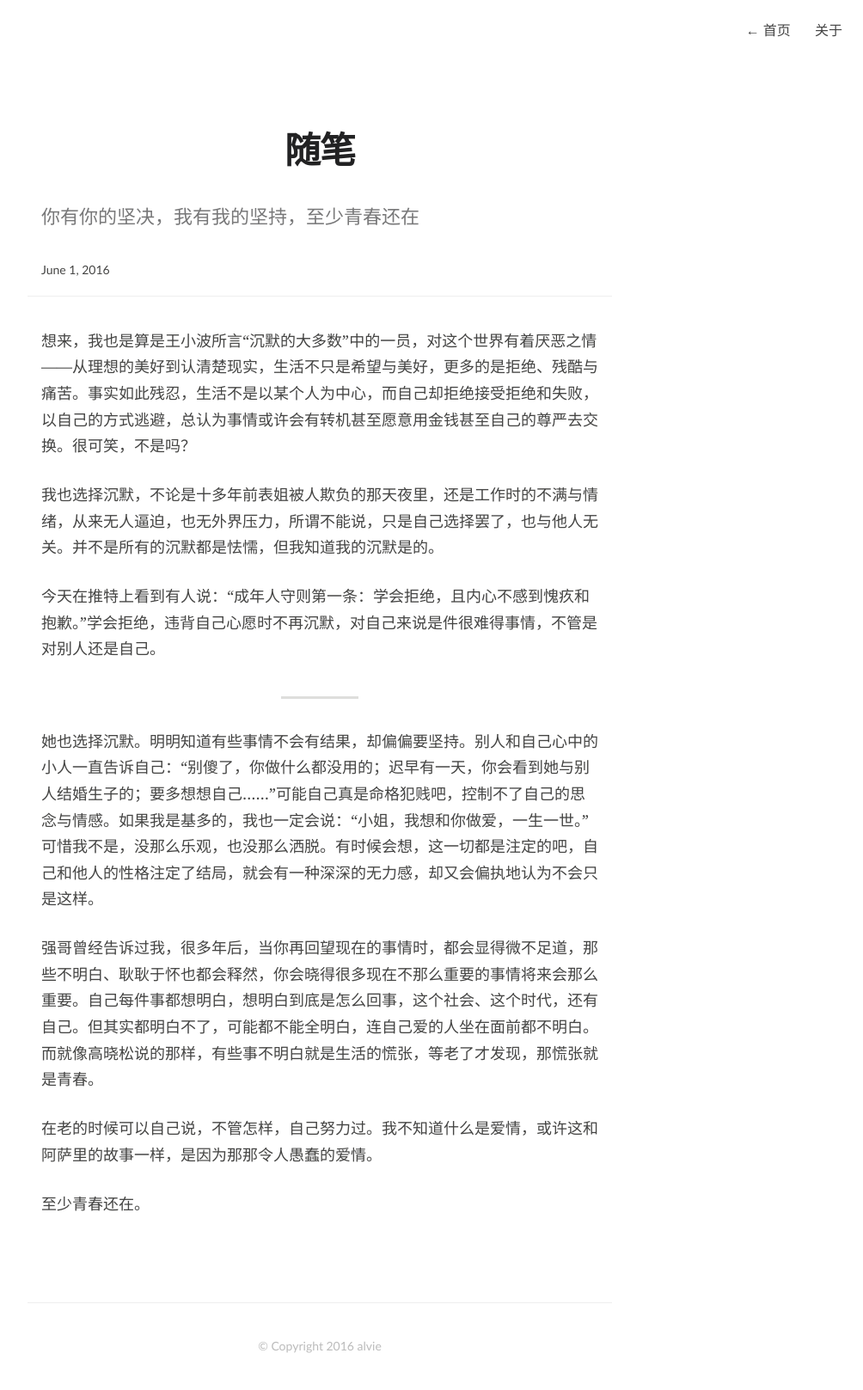
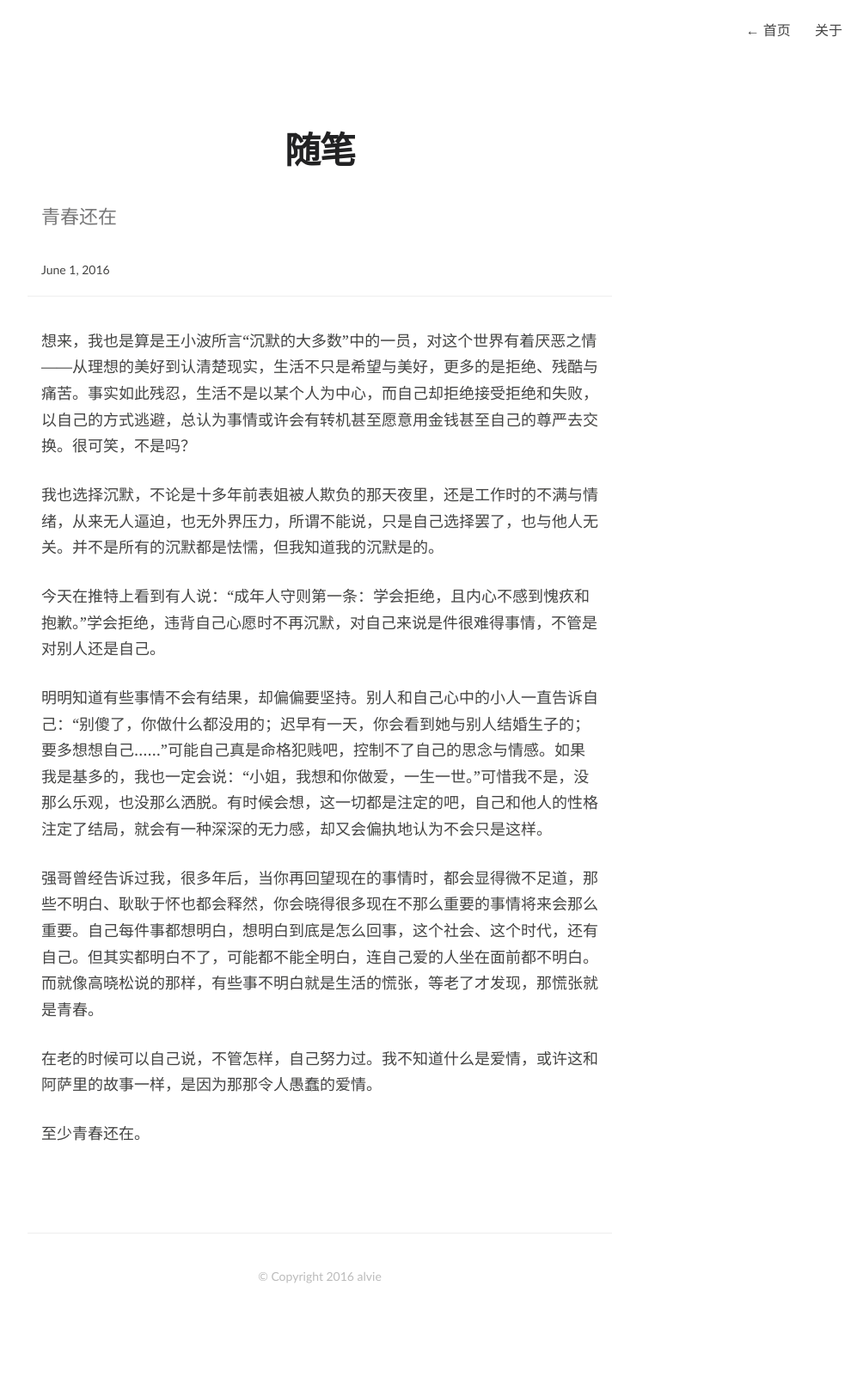
Before and after one commit to alviezhang/so-long-my-past, a Jekyll site: the page built from _posts/2016/2016-06-01-essay.md, in a window 1280 px wide. Shown: the whole page at 86% size, without its empty margins (268-1272 px from the left). Built offline with Jekyll 4.4.1, drawn with Linux system fonts in a browser that asks for light colours; after the commit the page ends 1535 px from its top, so only the background shows below that.

Commit message:
update post

```diff
--- a/_posts/2016/2016-06-01-essay.md
+++ b/_posts/2016/2016-06-01-essay.md
@@ -1,7 +1,7 @@
 ---
 layout: post
 title: 随笔
-description: 你有你的坚决，我有我的坚持，至少青春还在
+description: 青春还在
 tags:
 ---
 
@@ -11,9 +11,7 @@ tags:
 
 今天在推特上看到有人说：“成年人守则第一条：学会拒绝，且内心不感到愧疚和抱歉。”学会拒绝，违背自己心愿时不再沉默，对自己来说是件很难得事情，不管是对别人还是自己。
 
--------------
-
-她也选择沉默。明明知道有些事情不会有结果，却偏偏要坚持。别人和自己心中的小人一直告诉自己：“别傻了，你做什么都没用的；迟早有一天，你会看到她与别人结婚生子的；要多想想自己……”可能自己真是命格犯贱吧，控制不了自己的思念与情感。如果我是基多的，我也一定会说：“小姐，我想和你做爱，一生一世。”可惜我不是，没那么乐观，也没那么洒脱。有时候会想，这一切都是注定的吧，自己和他人的性格注定了结局，就会有一种深深的无力感，却又会偏执地认为不会只是这样。
+明明知道有些事情不会有结果，却偏偏要坚持。别人和自己心中的小人一直告诉自己：“别傻了，你做什么都没用的；迟早有一天，你会看到她与别人结婚生子的；要多想想自己……”可能自己真是命格犯贱吧，控制不了自己的思念与情感。如果我是基多的，我也一定会说：“小姐，我想和你做爱，一生一世。”可惜我不是，没那么乐观，也没那么洒脱。有时候会想，这一切都是注定的吧，自己和他人的性格注定了结局，就会有一种深深的无力感，却又会偏执地认为不会只是这样。
 
 强哥曾经告诉过我，很多年后，当你再回望现在的事情时，都会显得微不足道，那些不明白、耿耿于怀也都会释然，你会晓得很多现在不那么重要的事情将来会那么重要。自己每件事都想明白，想明白到底是怎么回事，这个社会、这个时代，还有自己。但其实都明白不了，可能都不能全明白，连自己爱的人坐在面前都不明白。而就像高晓松说的那样，有些事不明白就是生活的慌张，等老了才发现，那慌张就是青春。
 
```
